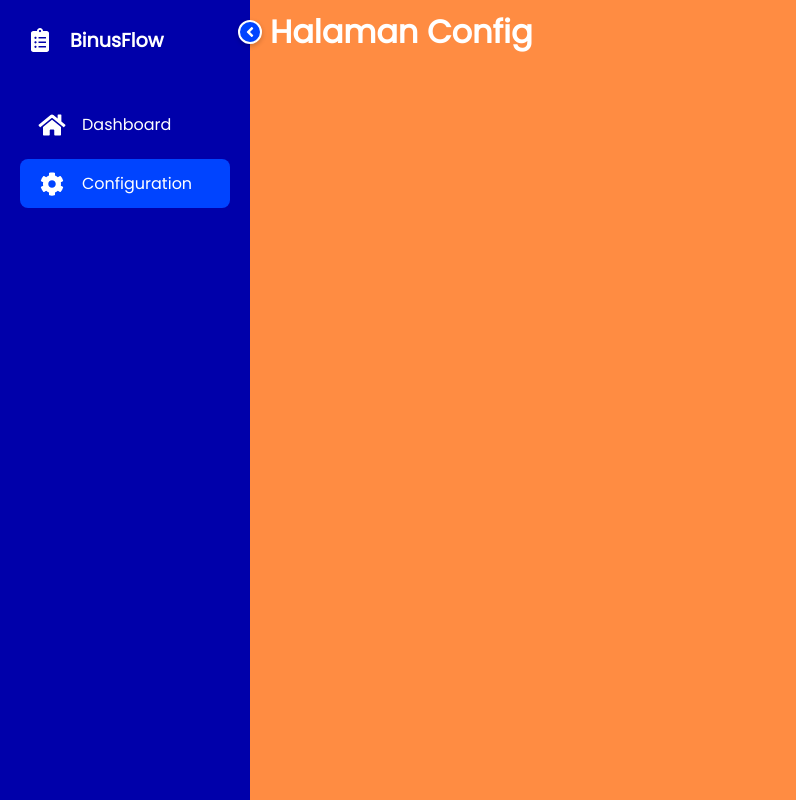
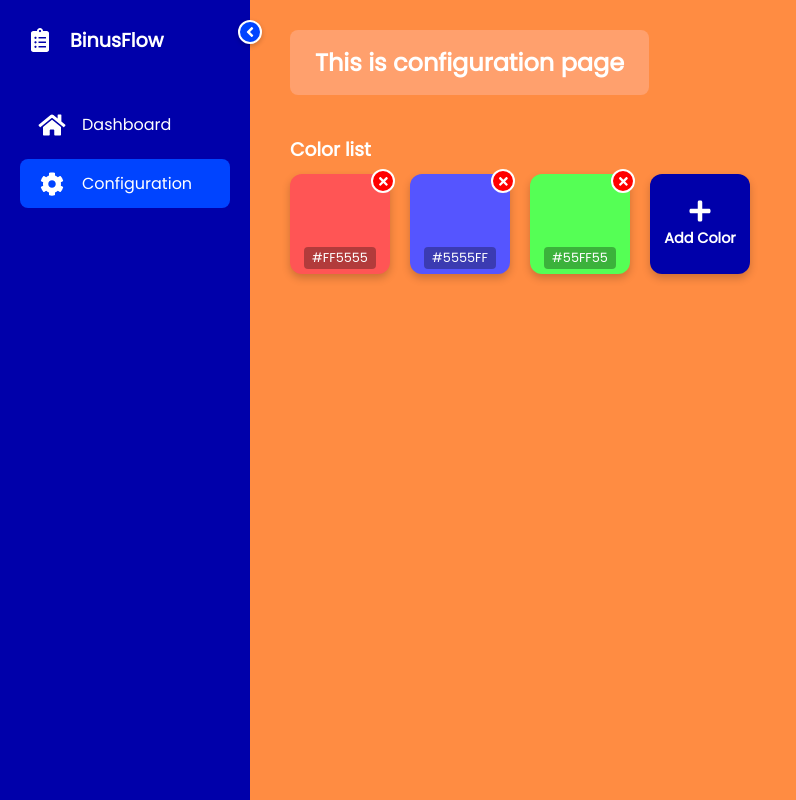
Before and after one commit to joiss06/binusFlow, a React (Vite) app: page /config in a window 1280 px wide. Shown: the whole page, without its empty margins (0-796 px from the left). Built offline with nearby package versions, Linux system fonts and the light colour scheme.

Commit message:
Make Configuration

```diff
--- a/src/App.tsx
+++ b/src/App.tsx
@@ -1,21 +1,58 @@
+import { useState, useEffect } from 'react';
 import { BrowserRouter, Routes, Route } from 'react-router-dom';
 import Sidebar from './components/Sidebar';
 import KanbanBoard from './components/KanbanBoard';
-// import Dashboard from './pages/Dashboard';
-// import Configuration from './pages/Configuration';
+import Configuration from './components/Configuration';
+
+const INITIAL_COLORS = [
+  { id: '1', value: '#FF5555' }, // Merah
+  { id: '2', value: '#5555FF' }, // Biru
+  { id: '3', value: '#55FF55' }, // Hijau
+];
 
 function App() {
+  const [colors, setColors] = useState(() => {
+    const saved = localStorage.getItem('binusFlowColors');
+    return saved ? JSON.parse(saved) : INITIAL_COLORS;
+  });
+
+  useEffect(() => {
+    localStorage.setItem('binusFlowColors', JSON.stringify(colors));
+  }, [colors]);
+
+  const addColor = (hex: string) => {
+    const newColor = { id: Date.now().toString(), value: hex };
+    setColors([...colors, newColor]);
+  };
+
+  const deleteColor = (idToDelete: string) => {
+    const colorToDelete = colors.find((c: { id: string; }) => c.id === idToDelete);
+
+    setColors(colors.filter((c: { id: string; }) => c.id !== idToDelete));
+
+    if (colorToDelete) {
+      const tasks = JSON.parse(localStorage.getItem('binusFlowTasks') || '[]');
+      const updatedTasks = tasks.map((t: any) => {
+        if (t.color === colorToDelete.value) {
+          return { ...t, color: '#FFF8E7' };
+        }
+        return t;
+      });
+      localStorage.setItem('binusFlowTasks', JSON.stringify(updatedTasks));
+      if (window.confirm("Warna dihapus. Halaman akan direfresh untuk update task.")) {
+         window.location.reload();
+      }
+    }
+  };
+
   return (
     <BrowserRouter>
       <div style={{ display: 'flex', height: '100vh', backgroundColor: '#FF8C42' }}>
         <Sidebar />
-
-        <div style={{ flex: 1, paddingLeft: '20px', paddingTop: '8px', overflow: 'auto' }}>
+        <div style={{ flex: 1, paddingLeft: '20px', paddingTop: '10px', overflow: 'auto' }}>
           <Routes>
-            {/* <Route path="/" element={<Dashboard />} /> */}
-            {/* <Route path="/config" element={<Configuration />} /> */}
-             <Route path="/" element={<KanbanBoard />} />
-             <Route path="/config" element={<h1 style={{color: 'white'}}>Halaman Config</h1>} />
+            <Route path="/" element={<KanbanBoard availableColors={colors} />} />
+            <Route path="/config" element={<Configuration colors={colors} onAddColor={addColor} onDeleteColor={deleteColor} />} />
           </Routes>
         </div>
       </div>
--- /dev/null
+++ b/src/components/Configuration.css
@@ -0,0 +1,90 @@
+/* Container Halaman Config */
+.config-container {
+  background-color: #FF8C42; /* Background Oranye Dashboard */
+  min-height: 100%;
+  color: white;
+  padding: 20px;
+}
+
+/* Judul Header dengan Background Oranye Terang */
+.config-header {
+  background-color: #FFA06D;
+  padding: 15px 25px;
+  border-radius: 8px;
+  display: inline-block;
+  margin-bottom: 20px;
+}
+.config-header h2 {
+  margin: 0;
+  font-size: 1.5rem;
+}
+
+/* Grid Warna */
+.color-grid {
+  display: flex;
+  flex-wrap: wrap;
+  gap: 20px;
+}
+
+/* Kotak Warna Individual */
+.color-box {
+  width: 100px;
+  height: 100px;
+  border-radius: 12px;
+  position: relative;
+  box-shadow: 0 4px 8px rgba(0,0,0,0.2);
+  display: flex;
+  align-items: flex-end; /* Teks hex code di bawah */
+  justify-content: center;
+  padding-bottom: 5px;
+  transition: transform 0.2s;
+}
+.color-box:hover {
+  transform: scale(1.05);
+}
+
+.color-label {
+  font-size: 0.8rem;
+  background-color: rgba(0,0,0,0.3);
+  padding: 2px 8px;
+  border-radius: 4px;
+}
+
+/* Tombol Hapus (Silang Merah Kecil) */
+.delete-color-btn {
+  position: absolute;
+  top: -5px;
+  right: -5px;
+  width: 24px;
+  height: 24px;
+  background-color: red;
+  color: white;
+  border: 2px solid white;
+  border-radius: 50%;
+  cursor: pointer;
+  display: flex;
+  align-items: center;
+  justify-content: center;
+  font-size: 0.8rem;
+}
+
+/* Kotak "Add Color" (Biru) */
+.add-color-box {
+  width: 100px;
+  height: 100px;
+  border-radius: 12px;
+  background-color: #0000AA; /* Biru BinusFlow */
+  color: white;
+  display: flex;
+  flex-direction: column;
+  align-items: center;
+  justify-content: center;
+  cursor: pointer;
+  box-shadow: 0 4px 8px rgba(0,0,0,0.2);
+  font-weight: bold;
+  font-size: 0.9rem;
+  gap: 5px;
+}
+.add-color-box:hover {
+  background-color: #000088;
+}
--- /dev/null
+++ b/src/components/Configuration.tsx
@@ -0,0 +1,118 @@
+import { useState } from 'react';
+import { FaPlus, FaTimes } from 'react-icons/fa';
+import Modal from './Modal';
+import './Configuration.css';
+
+interface ColorOption {
+  id: string;
+  value: string;
+}
+
+interface ConfigurationProps {
+  colors: ColorOption[];
+  onAddColor: (hex: string) => void;
+  onDeleteColor: (id: string) => void;
+}
+
+const Configuration = ({ colors, onAddColor, onDeleteColor }: ConfigurationProps) => {
+  const [isModalOpen, setIsModalOpen] = useState(false);
+  const [newColorHex, setNewColorHex] = useState('');
+
+  const isValidHex = /^#[0-9A-F]{6}$/i.test(newColorHex);
+
+  const handleSave = () => {
+    if (isValidHex) {
+      onAddColor(newColorHex);
+      setNewColorHex('');
+      setIsModalOpen(false);
+    } else {
+      alert("Masukkan kode warna yang valid! Contoh: #FF0000");
+    }
+  };
+
+  return (
+    <div className="config-container">
+      <div className="config-header">
+        <h2>This is configuration page</h2>
+      </div>
+
+      <h3 style={{ marginTop: '20px', marginBottom: '10px' }}>Color list</h3>
+
+      <div className="color-grid">
+        {colors.map((color) => (
+          <div
+            key={color.id}
+            className="color-box"
+            style={{ backgroundColor: color.value }}
+          >
+            <button
+              className="delete-color-btn"
+              onClick={() => {
+                if(window.confirm("Hapus warna ini? Task yang pakai warna ini akan berubah jadi putih.")) {
+                  onDeleteColor(color.id);
+                }
+              }}
+            >
+              <FaTimes />
+            </button>
+            <span className="color-label">{color.value}</span>
+          </div>
+        ))}
+
+        <div className="add-color-box" onClick={() => setIsModalOpen(true)}>
+          <FaPlus size={24} />
+          <span>Add Color</span>
+        </div>
+      </div>
+
+      <Modal
+        isOpen={isModalOpen}
+        onClose={() => setIsModalOpen(false)}
+        title="Add New Color"
+      >
+        <div style={{ display: 'flex', flexDirection: 'column', gap: '15px' }}>
+
+          <div>
+            <label>Color Hex Code (pakai #)</label>
+            <input
+              type="text"
+              placeholder="#562CF0"
+              value={newColorHex}
+              onChange={(e) => setNewColorHex(e.target.value)}
+              style={{ width: '100%', padding: '10px', borderRadius: '5px', border: '1px solid #ccc', color: 'black' }}
+            />
+          </div>
+
+          <div>
+            <label>Preview</label>
+            <div
+              style={{
+                width: '100px',
+                height: '100px',
+                borderRadius: '8px',
+                backgroundColor: isValidHex ? newColorHex : '#ccc',
+                display: 'flex',
+                alignItems: 'center',
+                justifyContent: 'center',
+                color: 'white',
+                fontWeight: 'bold',
+                fontSize: '0.8rem',
+                marginTop: '5px'
+              }}
+            >
+              {isValidHex ? '' : 'No Preview Available'}
+            </div>
+          </div>
+
+          <div className="modal-footer">
+            <button className="btn btn-secondary" onClick={() => setIsModalOpen(false)}>Cancel</button>
+            <button className="btn btn-primary" onClick={handleSave} disabled={!isValidHex}>Save</button>
+          </div>
+        </div>
+      </Modal>
+
+    </div>
+  );
+};
+
+export default Configuration;
--- a/src/components/KanbanBoard.tsx
+++ b/src/components/KanbanBoard.tsx
@@ -1,20 +1,17 @@
 import { useState, useEffect } from 'react';
 import { FaPlus, FaTrash, FaBolt, FaRunning, FaCheck } from 'react-icons/fa';
-import { DragDropContext, Droppable, Draggable, type DropResult } from '@hello-pangea/dnd'; // <--- IMPORT PENTING
+import { DragDropContext, Droppable, Draggable, type DropResult } from '@hello-pangea/dnd';
 import TaskCard from './TaskCard';
 import Modal from './Modal';
 import './KanbanBoard.css';
 import type { Task } from '../types';
 
-const COLOR_OPTIONS = [
-  { name: 'Red', value: '#FF5555' },
-  { name: 'Blue', value: '#5555FF' },
-  { name: 'Green', value: '#55FF55' },
-  { name: 'Yellow', value: '#FFFF55' },
-  { name: 'Purple', value: '#B155FF' },
-];
+// Kita terima data warna dari App.tsx lewat sini
+interface KanbanBoardProps {
+  availableColors: { id: string; value: string }[];
+}
 
-const KanbanBoard = () => {
+const KanbanBoard = ({ availableColors }: KanbanBoardProps) => {
   // --- STATE ---
   const [tasks, setTasks] = useState<Task[]>(() => {
     const saved = localStorage.getItem('binusFlowTasks');
@@ -25,33 +22,43 @@ const KanbanBoard = () => {
   const [selectedTask, setSelectedTask] = useState<Task | null>(null);
   const [isDeleteAllOpen, setIsDeleteAllOpen] = useState(false);
 
-  // State Form
+  // State Form Input
   const [searchQuery, setSearchQuery] = useState('');
   const [title, setTitle] = useState('');
   const [description, setDescription] = useState('');
   const [status, setStatus] = useState<Task['status']>('To Do');
-  const [color, setColor] = useState(COLOR_OPTIONS[0].value);
+
+  // Default warna ambil yang pertama dari list, atau putih kalau list kosong
+  const [color, setColor] = useState(availableColors[0]?.value || '#FFFFFF');
 
   // Save to LocalStorage
   useEffect(() => {
     localStorage.setItem('binusFlowTasks', JSON.stringify(tasks));
   }, [tasks]);
 
+  // Update default color jika availableColors berubah (misal user hapus warna)
+  useEffect(() => {
+    if (availableColors.length > 0) {
+      setColor(availableColors[0].value);
+    }
+  }, [availableColors]);
+
   const getTasksByStatus = (status: string) => {
     return tasks.filter(task => {
-        const matchesStatus = task.status === status;
-        const matchesSearch =
-          task.title.toLowerCase().includes(searchQuery.toLowerCase()) ||
-          task.description.toLowerCase().includes(searchQuery.toLowerCase());
+      const matchesStatus = task.status === status;
+      const matchesSearch =
+        task.title.toLowerCase().includes(searchQuery.toLowerCase()) ||
+        task.description.toLowerCase().includes(searchQuery.toLowerCase());
 
-        return matchesStatus && matchesSearch;
+      return matchesStatus && matchesSearch;
     });
   };
+
   const resetForm = () => {
     setTitle('');
     setDescription('');
     setStatus('To Do');
-    setColor(COLOR_OPTIONS[0].value);
+    setColor(availableColors[0]?.value || '#FFFFFF');
   };
 
   // --- LOGIC: CREATE TASK ---
@@ -87,43 +94,35 @@ const KanbanBoard = () => {
     setIsDeleteAllOpen(false);
   };
 
-  // --- LOGIC BARU: DRAG AND DROP ---
+  // --- LOGIC: DRAG AND DROP ---
   const onDragEnd = (result: DropResult) => {
     const { source, destination, draggableId } = result;
+    if (!destination) return;
+    if (source.droppableId === destination.droppableId && source.index === destination.index) return;
 
-    // 1. Jika dilepas di luar kolom, batalkan
-    if (!destination) return;
-
-    // 2. Jika dilepas di tempat yang sama persis, batalkan
-    if (
-      source.droppableId === destination.droppableId &&
-      source.index === destination.index
-    ) {
-      return;
-    }
-
-    // 3. Update Status Task
-    // destination.droppableId berisi nama kolom tujuan ("To Do", "In Progress", dll)
     const newStatus = destination.droppableId as Task['status'];
-
     const updatedTasks = tasks.map(t => {
       if (t.id === draggableId) {
-        return { ...t, status: newStatus }; // Ganti statusnya
+        return { ...t, status: newStatus };
       }
       return t;
     });
-
     setTasks(updatedTasks);
   };
 
   return (
-    // WRAPPER UTAMA DRAG DROP
     <DragDropContext onDragEnd={onDragEnd}>
       <div className="kanban-container">
 
         {/* TOOLBAR */}
         <div className="toolbar">
-          <input type="text" placeholder="Search..." className="search-bar" value={searchQuery} onChange={(e) => setSearchQuery(e.target.value)}/>
+          <input
+            type="text"
+            placeholder="Search..."
+            className="search-bar"
+            value={searchQuery}
+            onChange={(e) => setSearchQuery(e.target.value)}
+          />
           <button className="icon-btn btn-add" onClick={() => { resetForm(); setIsCreateOpen(true); }}>
             <FaPlus />
           </button>
@@ -135,8 +134,6 @@ const KanbanBoard = () => {
         {/* BOARD GRID */}
         <div className="board-grid">
           {['To Do', 'In Progress', 'Done'].map((colStatus) => (
-
-            // AREA DROPPABLE (KOLOM)
             <Droppable key={colStatus} droppableId={colStatus}>
               {(provided) => (
                 <div
@@ -151,31 +148,21 @@ const KanbanBoard = () => {
                     <span>{colStatus}</span>
                   </div>
 
-                  {/* LIST KARTU */}
                   <div className="task-list">
                     {getTasksByStatus(colStatus).map((task, index) => (
-
-                      // AREA DRAGGABLE (KARTU)
                       <Draggable key={task.id} draggableId={task.id} index={index}>
                         {(provided) => (
                           <div
                             ref={provided.innerRef}
                             {...provided.draggableProps}
                             {...provided.dragHandleProps}
-                            style={{
-                                ...provided.draggableProps.style,
-                                marginBottom: '10px' // Jaga jarak saat di-drag
-                            }}
+                            style={{ ...provided.draggableProps.style, marginBottom: '10px' }}
                           >
-                            <TaskCard
-                              task={task}
-                              onClick={() => setSelectedTask(task)}
-                            />
+                            <TaskCard task={task} onClick={() => setSelectedTask(task)} />
                           </div>
                         )}
                       </Draggable>
                     ))}
-                    {/* Placeholder penting supaya kolom tidak menciut saat kosong */}
                     {provided.placeholder}
                   </div>
                 </div>
@@ -184,7 +171,7 @@ const KanbanBoard = () => {
           ))}
         </div>
 
-        {/* --- MODAL (TIDAK BERUBAH) --- */}
+        {/* --- MODAL CREATE TASK --- */}
         <Modal isOpen={isCreateOpen} onClose={() => setIsCreateOpen(false)} title="Create New Task">
           <div style={{ display: 'flex', flexDirection: 'column', gap: '15px' }}>
             <div>
@@ -202,16 +189,21 @@ const KanbanBoard = () => {
                   <option>To Do</option><option>In Progress</option><option>Done</option>
                 </select>
               </div>
+
+              {/* --- BAGIAN WARNA DINAMIS --- */}
               <div style={{ flex: 1 }}>
                 <label>Color</label>
-                <div style={{ display: 'flex', gap: '5px' }}>
-                  {COLOR_OPTIONS.map((opt) => (
-                    <div key={opt.value} onClick={() => setColor(opt.value)}
+                <div style={{ display: 'flex', gap: '5px', flexWrap: 'wrap' }}>
+                  {availableColors.map((opt) => (
+                    <div key={opt.id} onClick={() => setColor(opt.value)}
                       style={{
                         width: '30px', height: '30px', backgroundColor: opt.value, borderRadius: '50%', cursor: 'pointer',
                         border: color === opt.value ? '3px solid white' : 'none', boxShadow: '0 2px 5px rgba(0,0,0,0.2)'
-                      }} />
+                      }}
+                      title={opt.value}
+                    />
                   ))}
+                  {availableColors.length === 0 && <span style={{fontSize: '0.8rem', color: '#888'}}>No colors in config</span>}
                 </div>
               </div>
             </div>
@@ -222,6 +214,7 @@ const KanbanBoard = () => {
           </div>
         </Modal>
 
+        {/* --- MODAL VIEW & DELETE ALL (Tidak berubah) --- */}
         <Modal isOpen={!!selectedTask} onClose={() => setSelectedTask(null)} title="View Task Details">
           {selectedTask && (
             <div style={{ display: 'flex', flexDirection: 'column', gap: '15px' }}>
```
